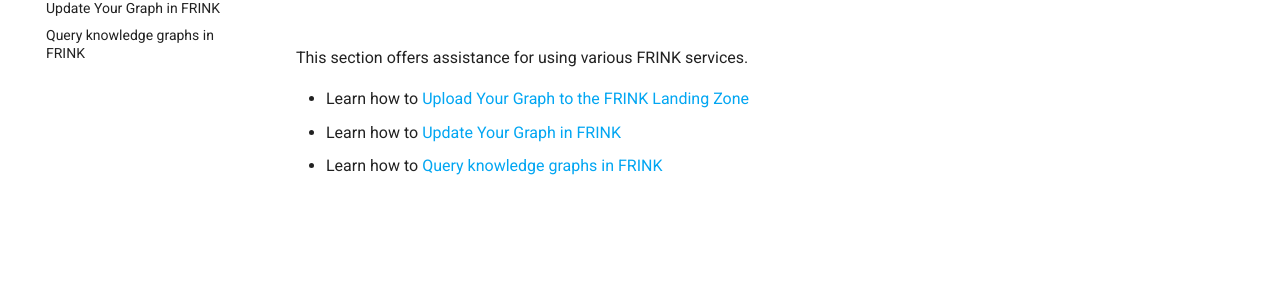
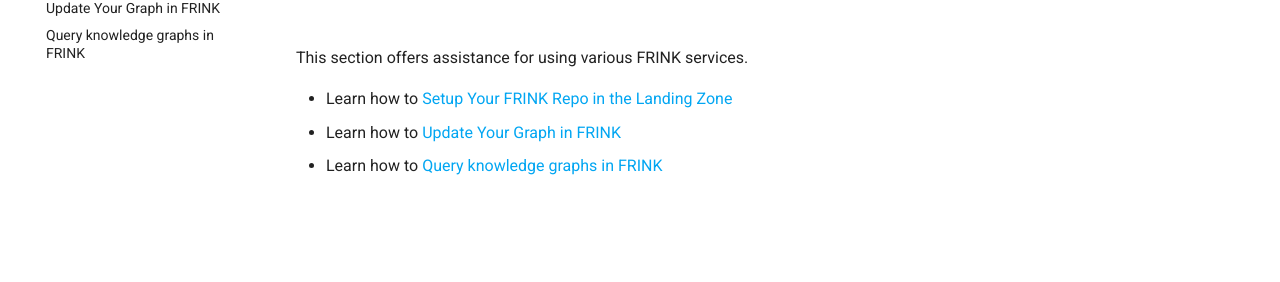
Before and after one commit to frink-okn/frink-landing-zone, an MkDocs documentation site: the page built from docs/help/index.md, in a window 1280 px wide. Shown: the part 223-505 px from the top of the page. Built offline with MkDocs 1.6.1 and Material for MkDocs 9.7.7, drawn with Linux system fonts in a browser that asks for light colours; comment, search, counter and statistics services are not loaded.

Commit message:
asdfasdf

```diff
--- a/docs/help/index.md
+++ b/docs/help/index.md
@@ -1,6 +1,6 @@
 # FRINK Quick Start Guide
 This section offers assistance for using various FRINK services.
 
-- Learn how to [Upload Your Graph to the FRINK Landing Zone](upload-to-lakefs.md)
+- Learn how to [Setup Your FRINK Repo in the Landing Zone](upload-to-lakefs.md)
 - Learn how to [Update Your Graph in FRINK](update.md)
 - Learn how to [Query knowledge graphs in FRINK](query-page.md)
```
